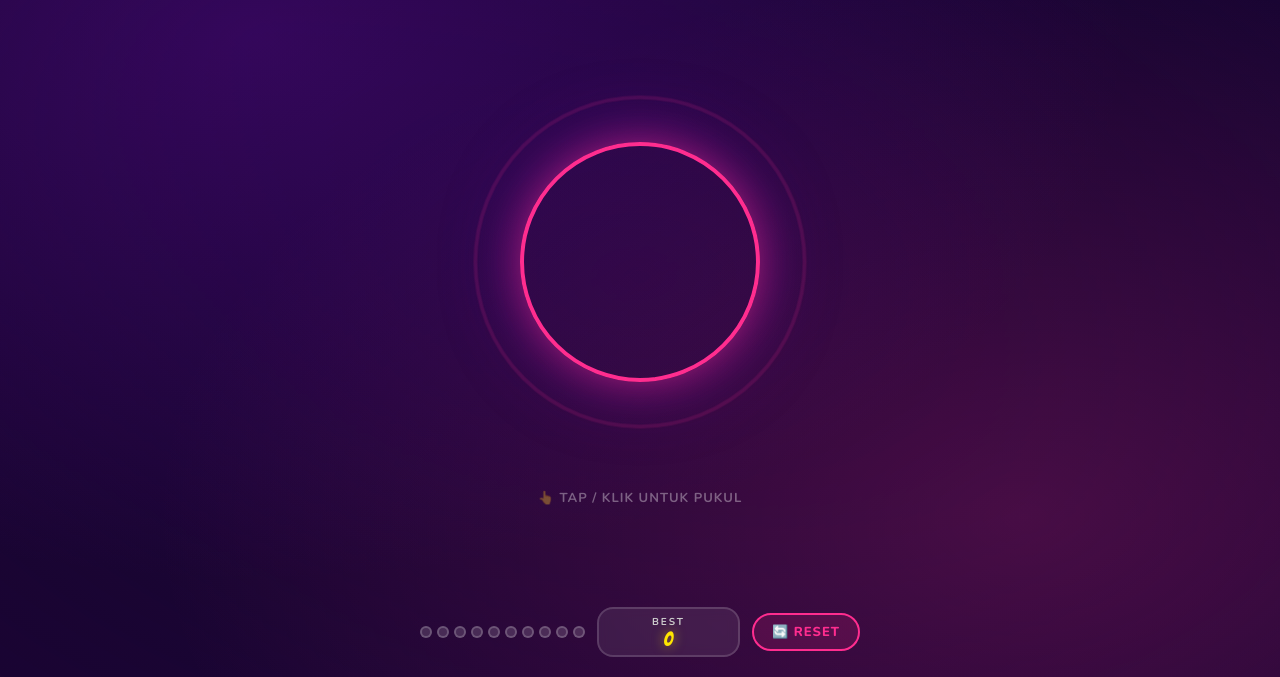
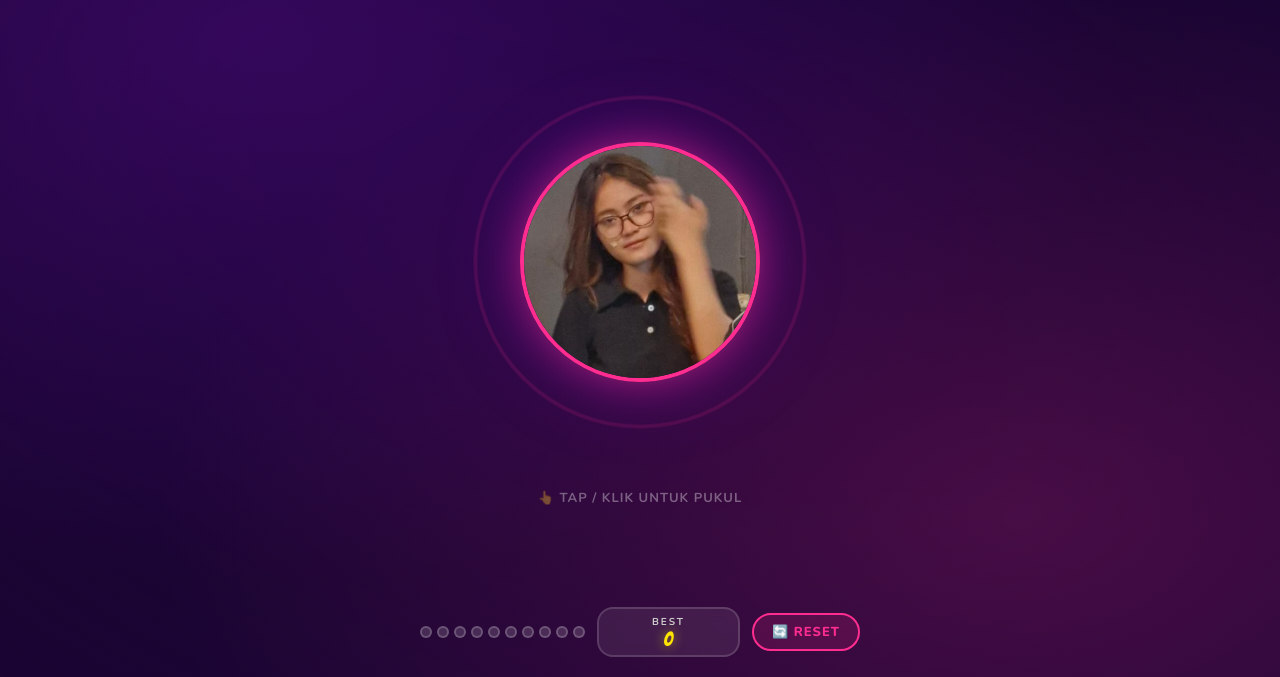
Before and after one commit to Dittyaa/pukul-joice, a plain HTML site: page index.html in a window 1280 px wide. Shown: the part 123-800 px from the top of the page. Drawn offline with nearby package versions, Linux system fonts and the light colour scheme.

Commit message:
Fix image source path in index.html

```diff
--- a/index.html
+++ b/index.html
@@ -423,7 +423,7 @@
 <!-- Game Area -->
 <div id="game-area">
   <div id="face-container">
-    <img id="face-img" src="img/jois_2.jpeg" alt="Joice" />
+    <img id="face-img" src="jois_2.jpeg" alt="Joice" />
 
   </div>
 
```
